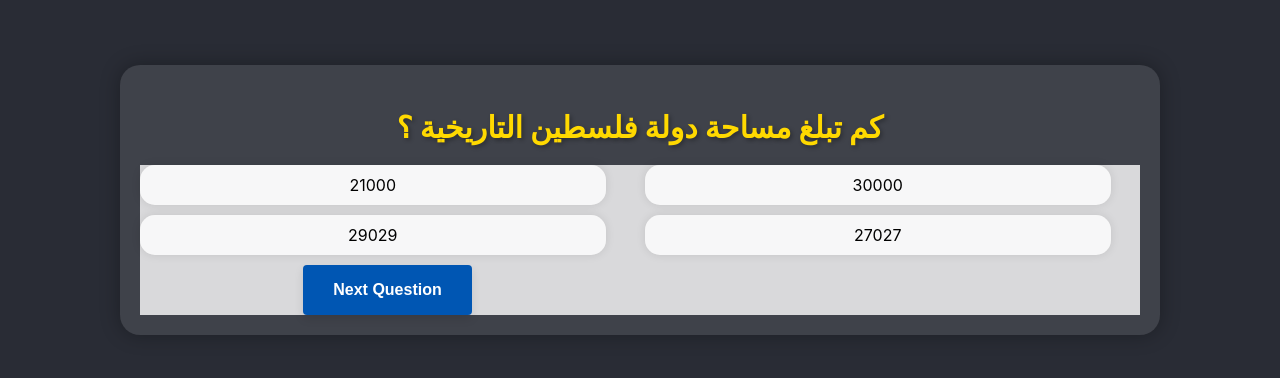
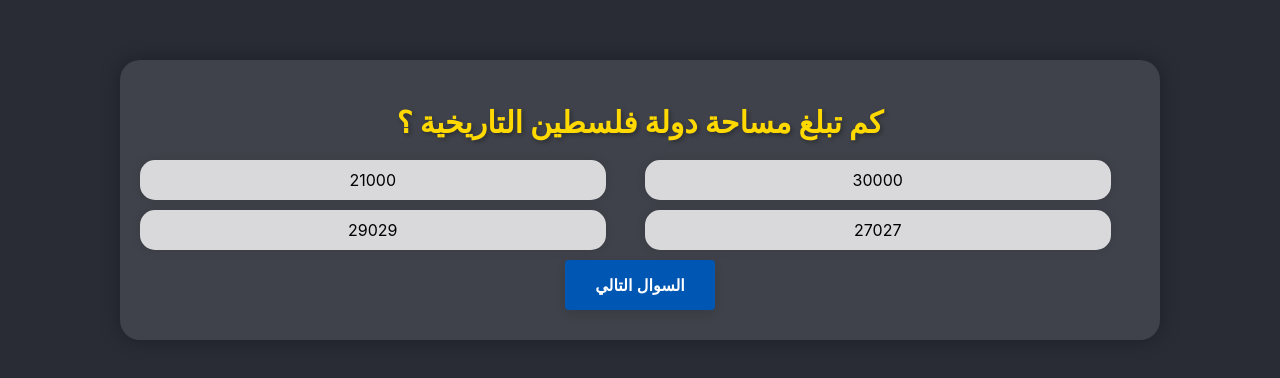
Before and after one commit to Zaina202/Quiz-Night, a React (Create React App) app: page /millionaire in a window 1280 px wide. Shown: the part 300-678 px from the top of the page. Built offline with nearby package versions, Linux system fonts and the light colour scheme.

Commit message:
design improvment

```diff
--- a/src/pages/MillionaireGame/MillionaireGame.jsx
+++ b/src/pages/MillionaireGame/MillionaireGame.jsx
@@ -84,14 +84,15 @@ const MillionaireGame = () => {
               >
                 {currentQuestion.answer4}
               </div>
-              <div className={styles.Div1}>
-                <button onClick={handleNextQuestion} className={styles['button1']}>
-                  {currentQuestionIndex + 1 < questions.length ? 'Next Question' : 'Finish'}
+
+            </>
+
+          )}
+
+        </div>
+        <button onClick={handleNextQuestion} className={style['button2']}>
+                  {currentQuestionIndex + 1 < questions.length ? 'السوال التالي' : 'النهاية'}
                 </button>
-              </div>
-            </>
-          )}
-        </div>
       </div>
     );
   };
@@ -102,6 +103,7 @@ const MillionaireGame = () => {
     <div className={`${styles['quiz-container']} ${darkMode ? darkStyles['dark-mode'] : ''}`}
      style={{ backgroundImage: selectedThemeImage ? `url(${selectedThemeImage})` : '' }}>
       {!showResult ? renderQuestion() : <ResultPage score={score} />}
+
     </div>
   );
 };
--- a/src/pages/MillionaireGame/MillionaireGame.module.css
+++ b/src/pages/MillionaireGame/MillionaireGame.module.css
@@ -100,9 +100,10 @@
   color: #ffd900;
 }
 
-.button1,
-.nextButton {
-  display: inline-block;
+
+.button2 {
+  margin:10px auto;
+  width: 150px;
   padding: 15px 30px;
   font-size: 16px;
   font-weight: bold;
@@ -116,8 +117,7 @@
   transition: background-color 0.3s ease, box-shadow 0.3s ease;
 }
 
-.button1:hover,
-.nextButton:hover {
+.button2:hover {
   background-color: #003d80;
   box-shadow: 0 0 10px rgba(0, 0, 0, 0.6);
 }
--- a/src/pages/PaperGroup/Quiz.jsx
+++ b/src/pages/PaperGroup/Quiz.jsx
@@ -166,6 +166,7 @@ const Quiz = () => {
       className={`${styles['quiz-container']} ${darkMode ? darkStyles['dark-mode'] : ''}`}
       style={{ backgroundImage: selectedThemeImage ? `url(${selectedThemeImage})` : '' }}
       onClick={showRoundTitle ? handleStartRound : handleNextQuestion} >
+        <div className='container2'>
     {showResult ? (
       renderResult()
     ) : showRoundTitle ? (
@@ -175,7 +176,7 @@ const Quiz = () => {
       </div>
     ) : (
         <div>
-          <h2 className="line">{data[categories[currentCategoryIndex]].categoryTitle}</h2>
+          <h2 >{data[categories[currentCategoryIndex]].categoryTitle}</h2>
           <h3 style={{ textAlign: 'right' }}>السؤال {currentQuestionIndex + 1}</h3>
           <p>{data[categories[currentCategoryIndex]].questions[currentQuestionIndex].question}</p>
 
@@ -215,6 +216,7 @@ const Quiz = () => {
           )}
         </div>
       )}
+      </div>
     </div>
   );
 };
--- a/src/pages/PaperGroup/Quiz.module.css
+++ b/src/pages/PaperGroup/Quiz.module.css
@@ -23,9 +23,14 @@
 
 }
 
+.container2{
+  border-radius: 20px;
+  background-color: transparent;
+}
+
 .choices-container {
   display: grid;
-  background-color: rgba(255, 255, 255, 0.8);
+  background-color: rgba(255, 255, 255, 0);
   grid-template-columns: repeat(2, 1fr);
   grid-gap: 10px;
   margin-top: 20px;
@@ -45,6 +50,7 @@
 
 .choiceItem:hover {
   background-color: rgba(255, 255, 255, 1);
+  color: black;
   transform: scale(1.05);
 }
 
--- a/src/pages/PaperGroup/QuizDark.module.css
+++ b/src/pages/PaperGroup/QuizDark.module.css
@@ -1,6 +1,6 @@
 .dark-mode {
-    background-color: #14161c; /* Dark background color */
-    color: #fcfafa; /* Light text color */
+    background-color: #14161c!important;
+    color: #fcfafa;
   }
   .dark-mode div{
     background-color: #14161c;
```
